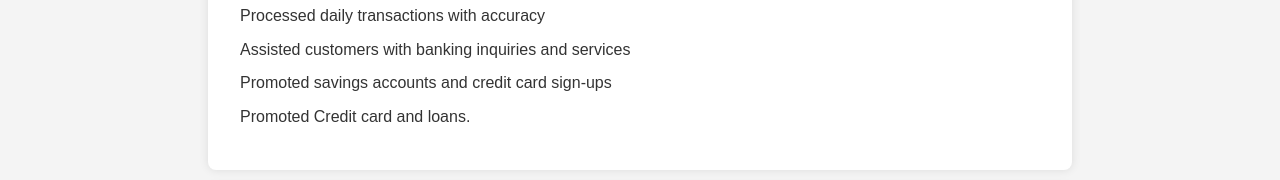
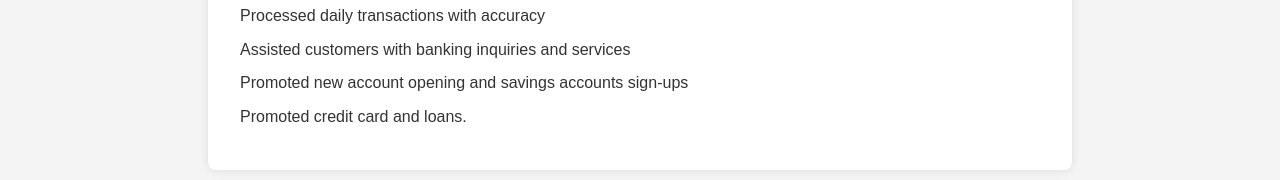
Before and after one commit to Chatakh/BankT, a plain HTML site: page index.html in a window 1280 px wide. Shown: the part 961-1141 px from the top of the page. Drawn offline with Linux system fonts and the light colour scheme.

Commit message:
Update index.html

```diff
--- a/index.html
+++ b/index.html
@@ -28,7 +28,8 @@
     <p>
       A detail-oriented and customer-focused bank teller with 1+ years of experience in financial institutions. Skilled in cash handling, account services, and building strong client relationships with knowledge of technologies.
     </p>
-  </section><!-- Abuout section ends  -->
+  </section>
+  <!-- Abuout section ends  -->
 
 
   <!-- Skill section starts  -->
@@ -48,20 +49,18 @@
 
 <!-- Experience section starts  -->
   <section class="experience about" id="experience">
-    <!--<h2>Experience</h2>-->
     <h1 class="heading">☛ Experience </h1>
     <h3> Bank Teller | Representative </h3>
     <ul>
       <li>Processed daily transactions with accuracy</li>
       <li>Assisted customers with banking inquiries and services</li>
-      <li>Promoted savings accounts and credit card sign-ups</li>
-      <li>Promoted Credit card and loans.</li>
+      <li>Promoted new account opening and savings accounts sign-ups</li>
+      <li>Promoted credit card and loans.</li>
     </ul>
   </section>
 
   <!--Contact section starts-->
   <section class="contact about" id="contact">
-    <!--<h2>Contact Me</h2>-->
     <h1 class="heading">☛ Contact Me </h1>
     <p>
       <image src="envelope-solid.svg" alt="email" width="16px" height="15px"/> reenasingh.nrsr@gmail.com
```
